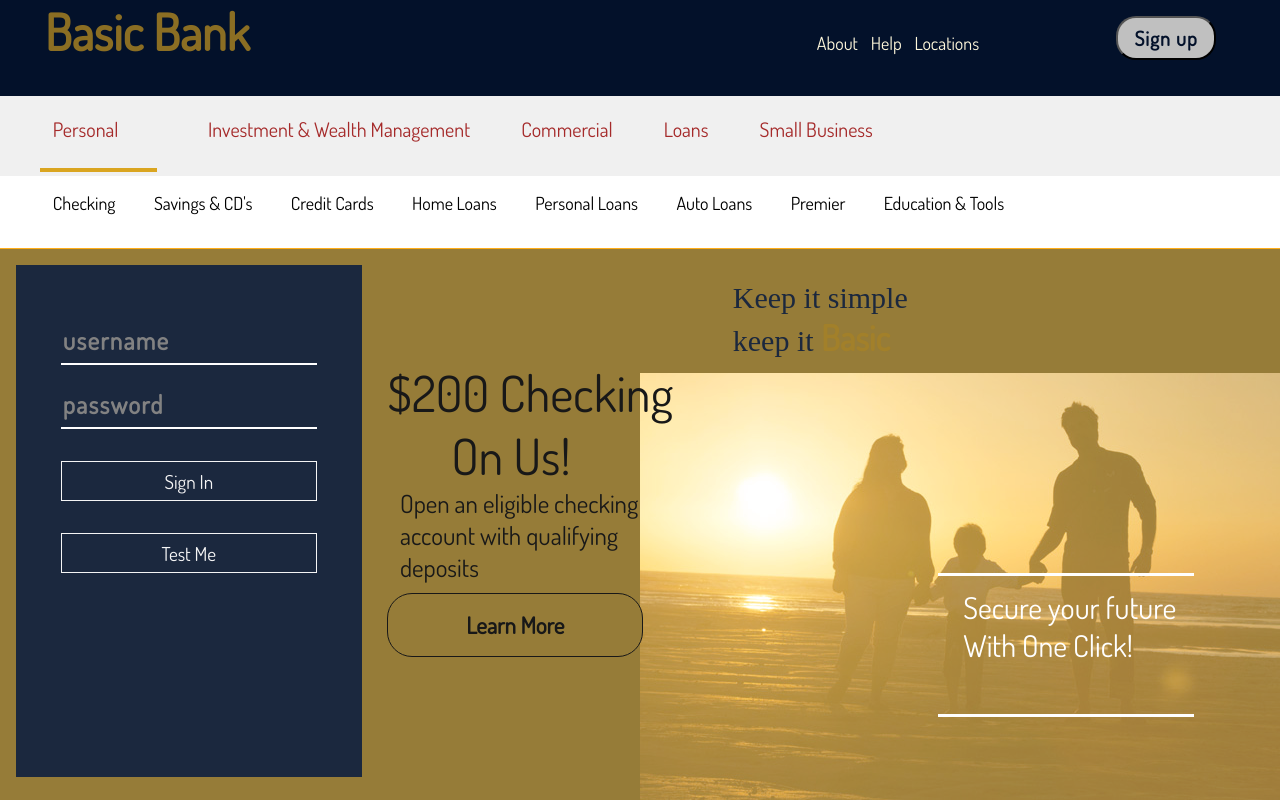
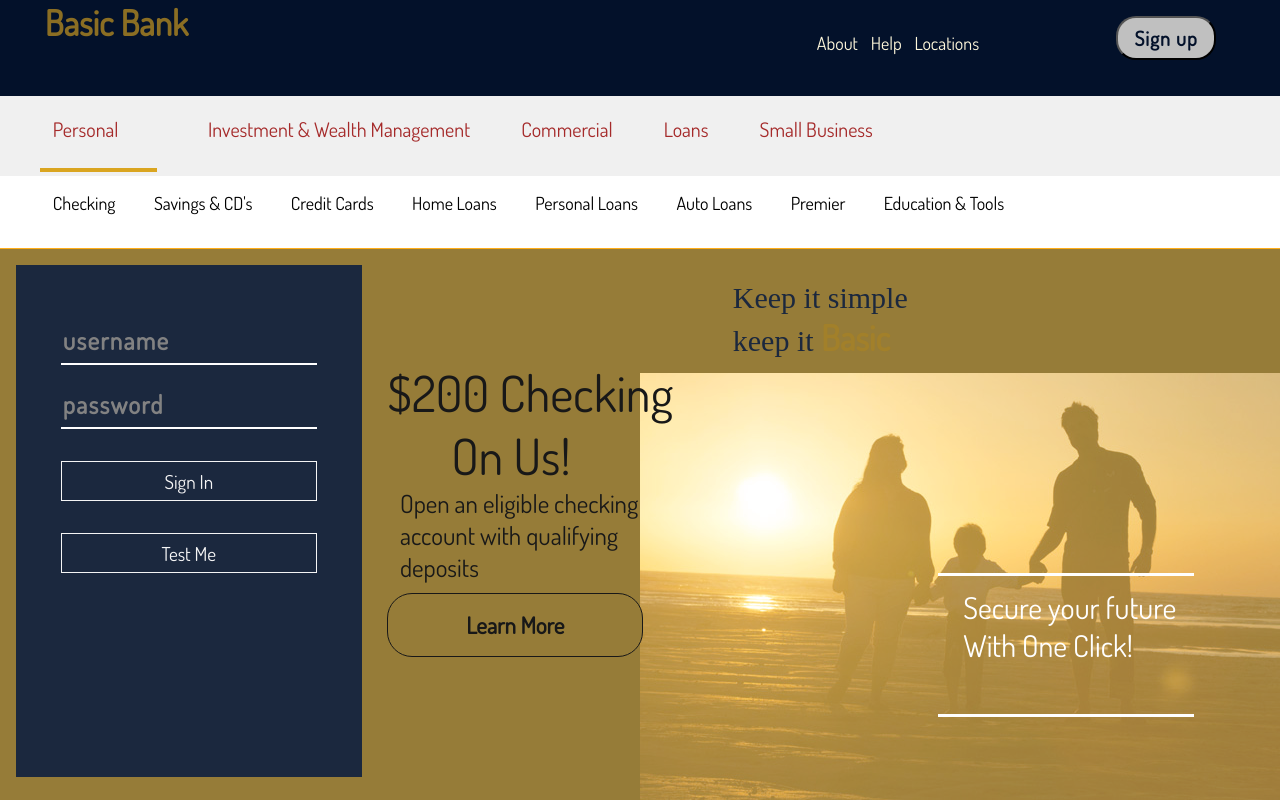
Before and after one commit to cyberstizz/basicbank, a React (Create React App) app: page / in a window 1280 px wide. Built offline with nearby package versions, Linux system fonts and the light colour scheme; a web font is replaced by a local one.

Commit message:
changed the font size on the logo

```diff
--- a/src/components/Accounts.css
+++ b/src/components/Accounts.css
@@ -18,7 +18,7 @@
 }
 
 .logo{
-    font-size: 50px;
+    font-size: 35px;
     font-weight: bold;
     width: 30vw;
     color:rgb(139, 110, 35);
```
